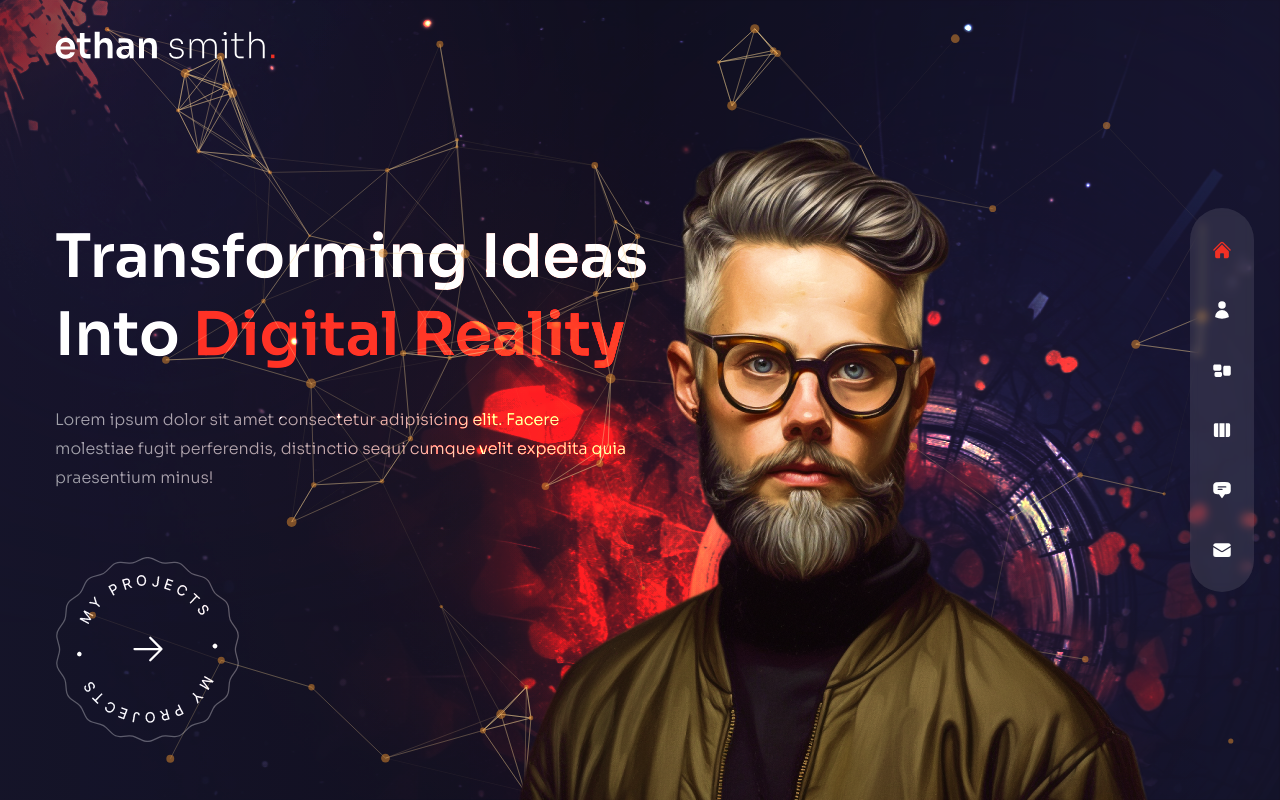
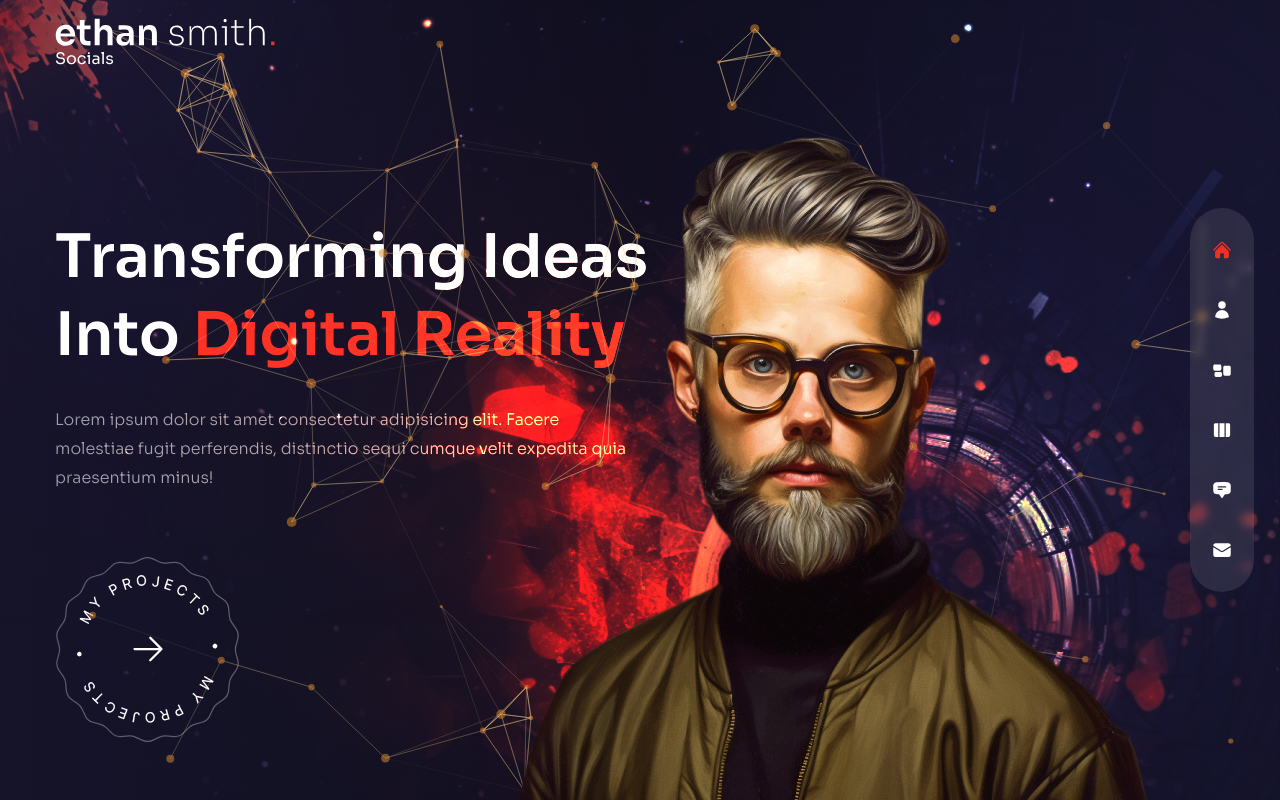
Before and after one commit to erickdc7/react-portfolio-2, a Next.js app: page / in a window 1280 px wide. Built offline with nearby package versions, Linux system fonts and the light colour scheme.

Commit message:
add component

```diff
--- a/components/Header.js
+++ b/components/Header.js
@@ -22,6 +22,7 @@ const Header = () => {
             />
           </Link>
           {/* Socials */}
+          <Socials />
         </div>
       </div>
     </header>
```
